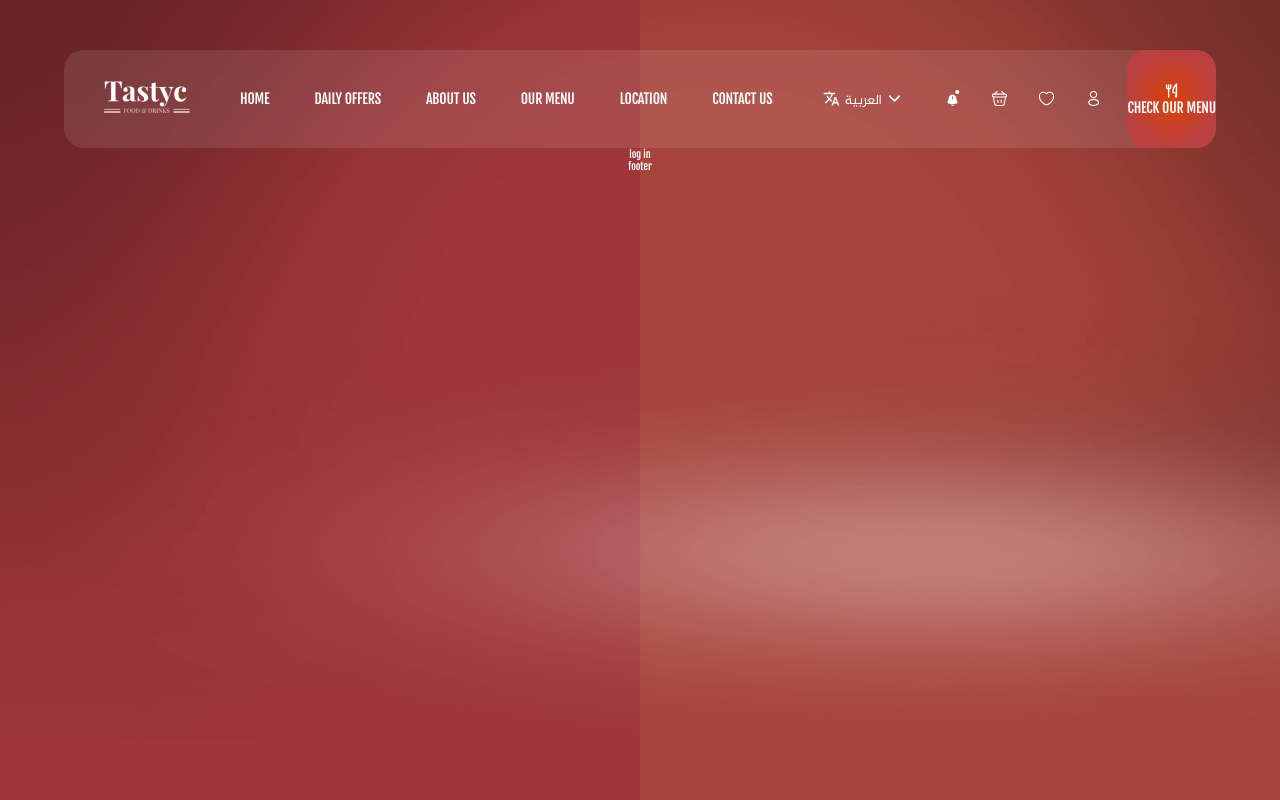
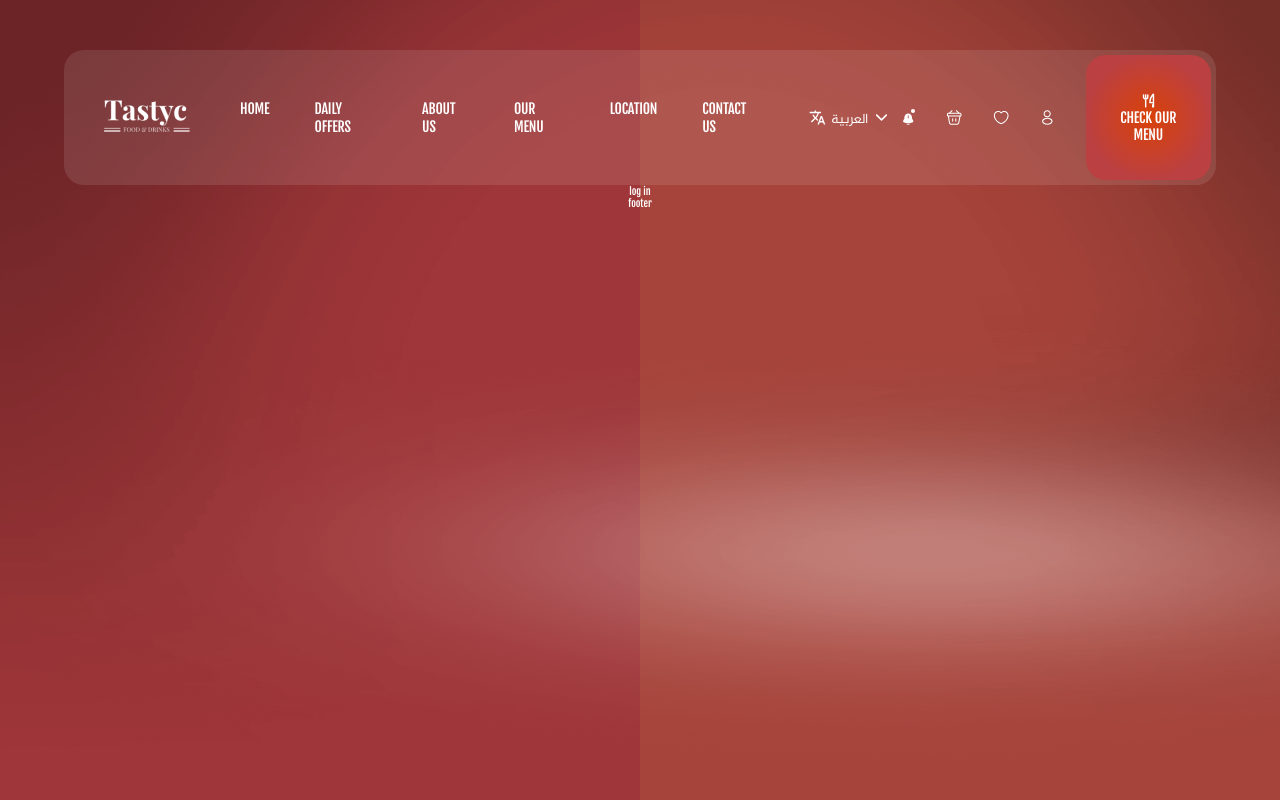
Before and after one commit to samaateff/teasty-app-res, a React (Vite) app: page /login in a window 1280 px wide. Built offline with nearby package versions, Linux system fonts and the light colour scheme.

Commit message:
new again

```diff
--- a/src/components/navbar.module.css
+++ b/src/components/navbar.module.css
@@ -17,7 +17,7 @@
 	gap: 4.5rem;
 }
 .links li {
-	padding: 4rem 0;
+	padding: 5rem 0;
 }
 .links li a {
 	text-decoration: none;
@@ -71,6 +71,8 @@
 	background: radial-gradient(50% 50% at 50% 50%, #d94108 0%, #bb4042 100%);
 	border-radius: 2rem;
 	text-align: center;
+    padding: 0 2rem;
+    margin: 0.5rem;
 }
 
 .btnReg {
```
